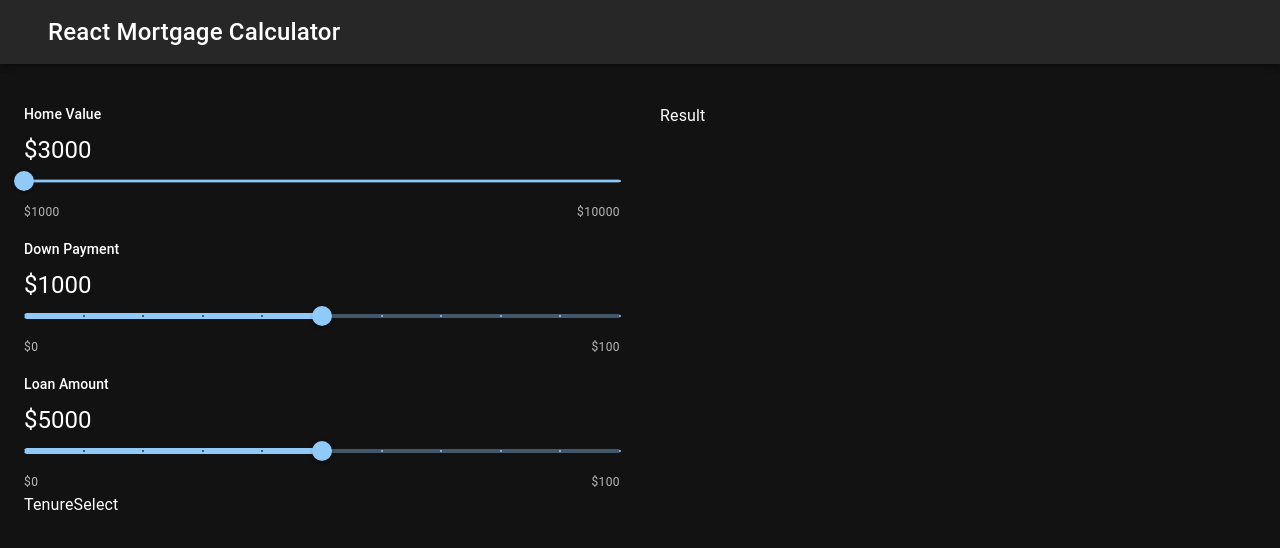
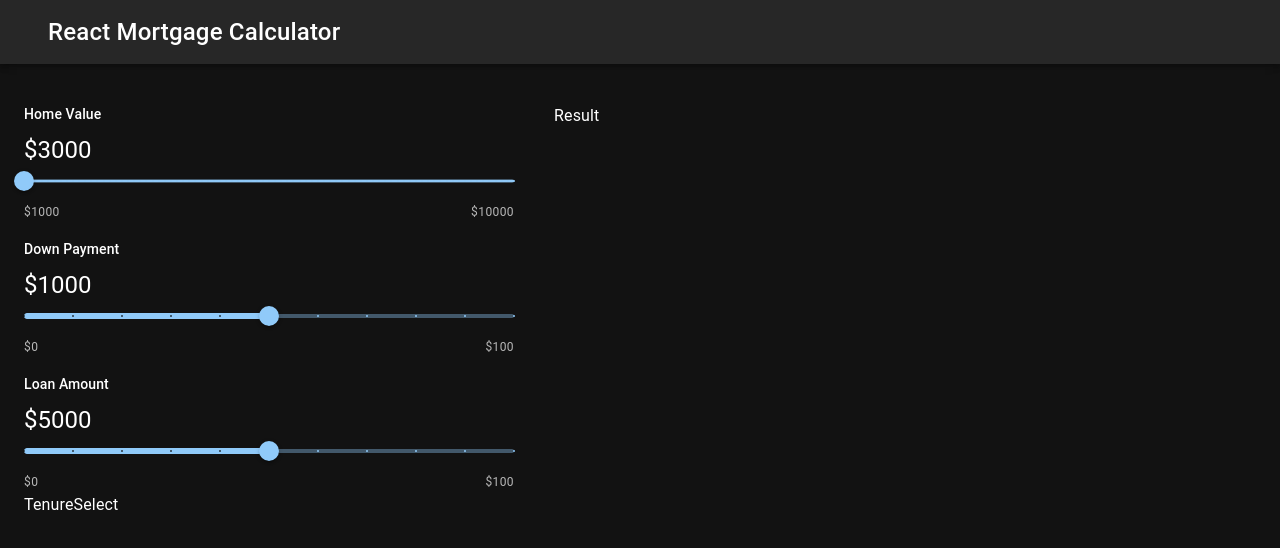
Before and after one commit to yaasir007/mortgage-calculator, a React (Vite) app: page / in a window 1280 px wide. Shown: the top 548 px of the page. Built offline with nearby package versions, Linux system fonts and the light colour scheme.

Commit message:
adjusted width for slider

```diff
--- a/src/App.jsx
+++ b/src/App.jsx
@@ -12,11 +12,11 @@
       <Navbar />
       <Container maxWidth="xl" sx={{ mt: 5 }}>
         <Grid container spacing={5}>
-          <Grid item xs={12} md={6}>
+          <Grid item xs={12} md={5}>
             <SliderSelect />
             <TenureSelect />
           </Grid>
-          <Grid item xs={12} md={6}>
+          <Grid item xs={12} md={7}>
             <Result />
           </Grid>
         </Grid>
```
